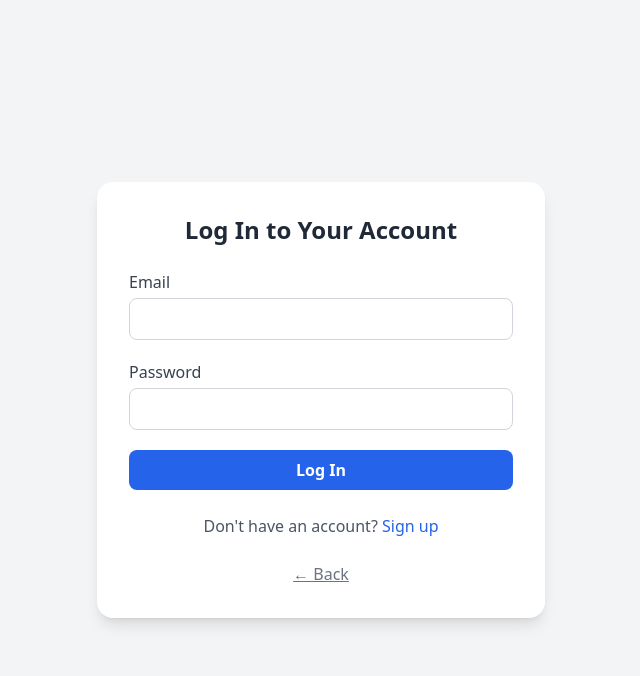
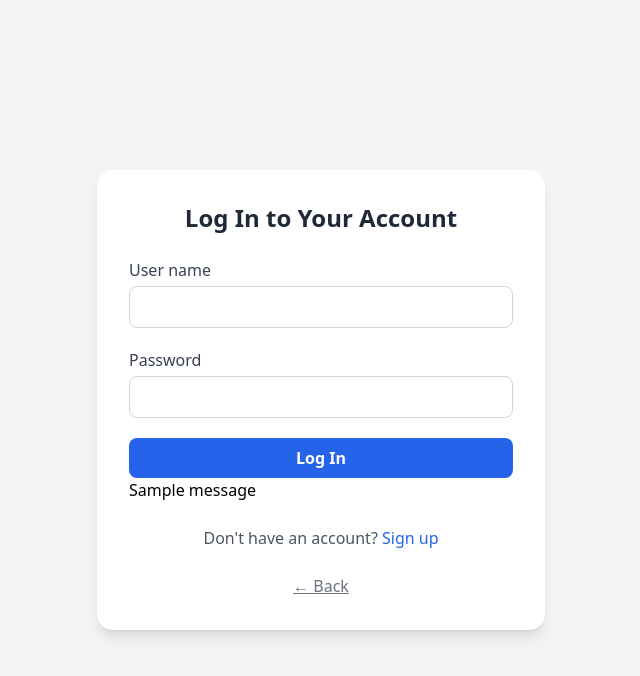
Before and after one commit to nandakumarp-dev/movie_manager, a Django app: page /login in a window 1280 px wide. Shown: the top 676 px of the page, without its empty margins (319-959 px from the left). Run offline with Django 5.2, Linux system fonts and the light colour scheme; tables that the repository leaves empty hold one stand-in row (values such as "Sample post"); one stand-in notice (Sample message) is shown; some libraries are stand-ins or nearby versions.

Commit message:
added user authentication and home page views

```diff
--- a/movie_manager/templates/welcome/login.html
+++ b/movie_manager/templates/welcome/login.html
@@ -16,8 +16,8 @@
       {% csrf_token %}
 
       <div>
-        <label class="block mb-1 font-medium text-gray-700">Email</label>
-        <input type="email" name="email" required class="w-full border border-gray-300 rounded-lg px-4 py-2 focus:outline-none focus:ring-2 focus:ring-blue-500">
+        <label class="block mb-1 font-medium text-gray-700">User name</label>
+        <input type="username" name="username" required class="w-full border border-gray-300 rounded-lg px-4 py-2 focus:outline-none focus:ring-2 focus:ring-blue-500">
       </div>
 
       <div>
@@ -29,6 +29,14 @@
         Log In
       </button>
     </form>
+
+    {% if messages %}
+  <ul>
+    {% for message in messages %}
+      <li>{{ message }}</li>
+    {% endfor %}
+  </ul>
+{% endif %}
 
     <p class="text-center text-gray-600 mt-6">
       Don't have an account?
--- a/movie_manager/welcome/urls.py
+++ b/movie_manager/welcome/urls.py
@@ -1,6 +1,7 @@
-from django.contrib import admin
 from django.urls import path
 from . import views
+
+from django.contrib.auth.views import LogoutView
 
 urlpatterns = [
 
@@ -8,6 +9,10 @@ urlpatterns = [
 
     path('signup',views.SignupView.as_view(),name='signup_page'),
 
-    path('login',views.LoginView.as_view(),name='login_page')
+    path('login',views.LoginView.as_view(),name='login_page'),
+
+    path('home',views.HomeView.as_view(),name='home_page'),
+
+    path('logout/',LogoutView.as_view(next_page='login_page'),name='logout'),
 
 ]
--- a/movie_manager/welcome/views.py
+++ b/movie_manager/welcome/views.py
@@ -1,9 +1,13 @@
-from django.shortcuts import render
+from django.shortcuts import render, redirect
+from django.views import View
+
+from django.contrib import messages
+from django.contrib.auth.models import User
+
+from django.contrib.auth import authenticate, login
+
 
 # Create your views here.
-
-from django.views import View
-
 
 class WelcomeView(View):
 
@@ -17,8 +21,63 @@ class SignupView(View):
 
         return render(request,'welcome/signup.html')
 
+    def post(self,request,*args,**kwargs):
+
+        username = request.POST.get('username')
+
+        email = request.POST.get('email')
+
+        password = request.POST.get('password')
+
+        # password2 = request.POST.get('password2')
+
+        if not username or not email or not password:
+
+            messages.error(request,"Please fill out all fields.")
+
+            return render(request,'welcome/signup.html')
+
+        if User.objects.filter(email=email).exists():
+
+            messages.error(request,"This email is already registered with another account")
+
+            return render(request,'welcome/signup.html')
+
+        user = User.objects.create_user(username=username,email=email,password=password)
+
+        user.save()
+
+        messages.success(request,"Account created successfully! Please login.")
+
+        return redirect('login_page')
+
 class LoginView(View):
 
     def get(self,request,*args,**kwargs):
 
         return render(request,'welcome/login.html')
+
+    def post(self,request,*args,**kwargs):
+
+        username = request.POST.get('username')
+
+        password = request.POST.get('password')
+
+        user = authenticate(request,username=username,password=password)
+
+        if user is not None:
+
+            login(request, user)
+
+            return redirect('home_page')
+
+        else:
+            messages.error(request,"Invalid username or password")
+
+            return render(request, 'welcome/login.html')
+
+class HomeView(View):
+
+    def get(self,request,*args,**kwargs):
+
+        return render(request,'home/homepage.html')
```
Also changed, not shown: movie_manager/templates/home/homepage.html (added, +27 -0 lines), movie_manager/templates/welcome/signup.html (+10 -2 lines).
